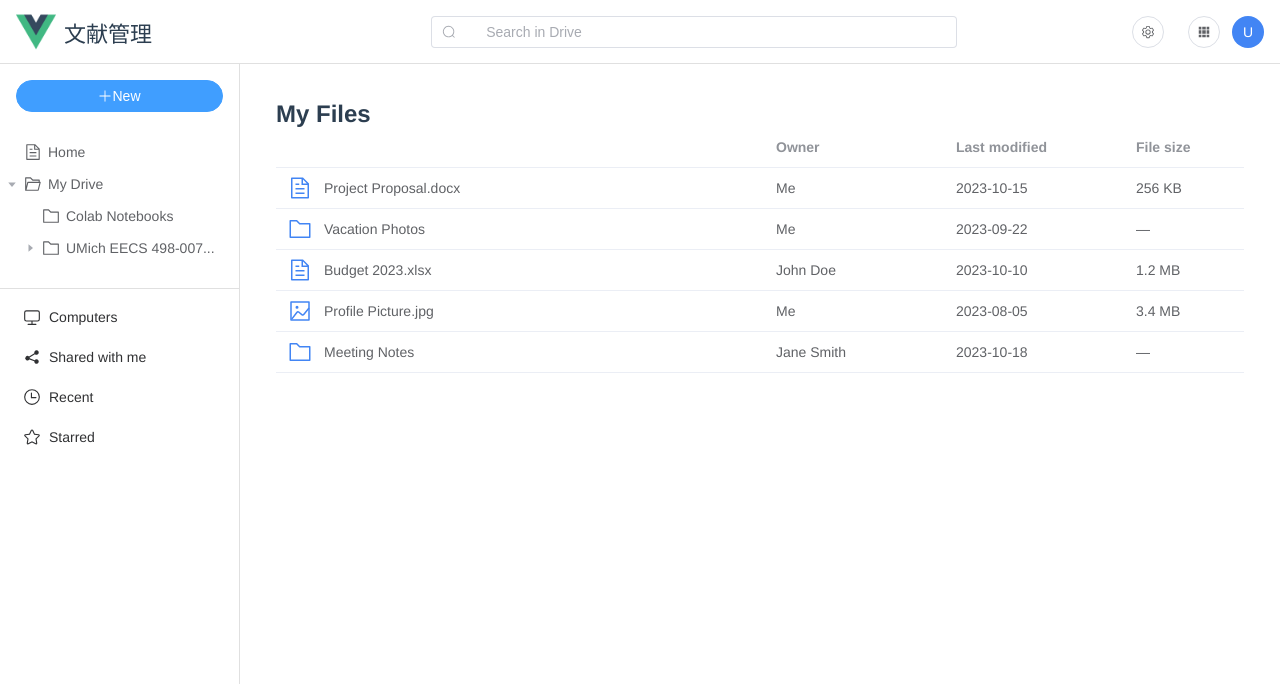
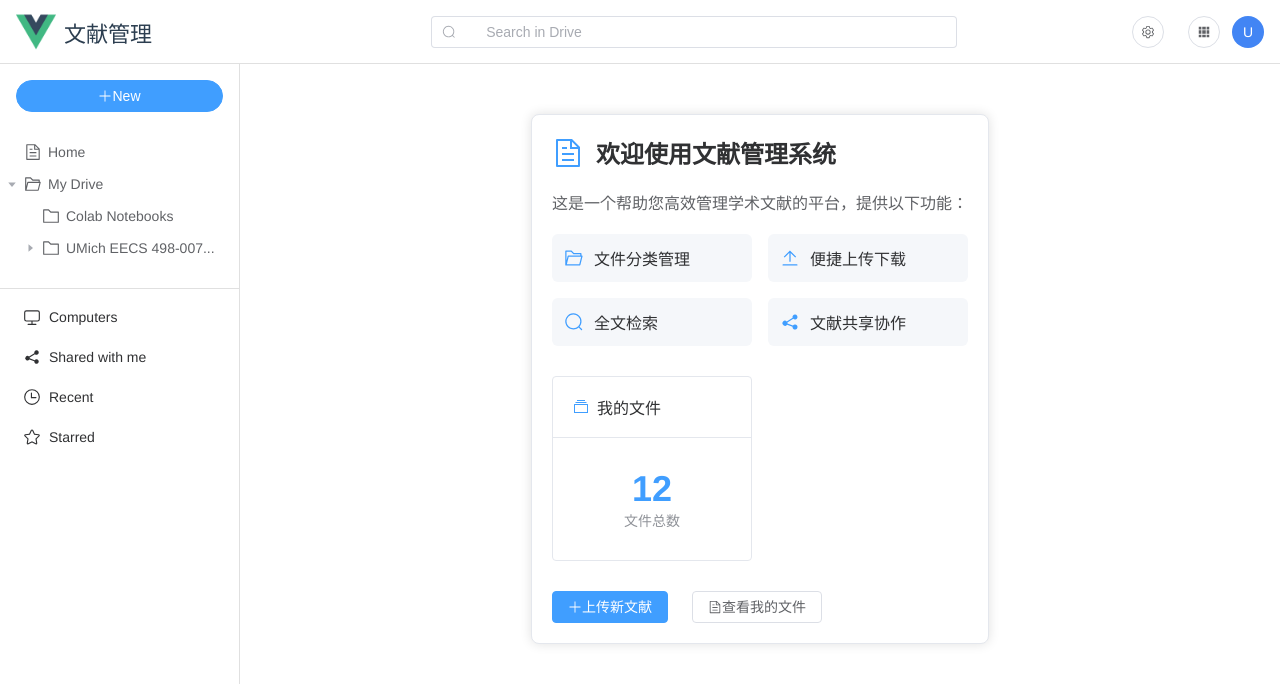
Before and after one commit to Parry-Git/LitSay, a Vue app: page / in a window 1280 px wide. Shown: the top 684 px of the page. Built offline with nearby package versions, Linux system fonts and the light colour scheme.

Commit message:
添加欢迎组件

```diff
--- a/src/components/FileList.vue
+++ b/src/components/FileList.vue
@@ -1,7 +1,7 @@
 <template>
   <div class="file-list-container">
     <h2>My Files</h2>
-    <el-table :data="fileList" style="width: 100%">
+    <el-table :data="fielList" style="width: 100%">
       <el-table-column>
         <template #default="scope">
           <div class="file-item">
--- /dev/null
+++ b/src/components/Welcome.vue
@@ -0,0 +1,203 @@
+<template>
+  <div class="welcome-container">
+    <el-card class="welcome-card">
+      <div class="welcome-header">
+        <el-icon :size="32" class="welcome-icon"><Document /></el-icon>
+        <h1 class="welcome-title">欢迎使用文献管理系统</h1>
+      </div>
+
+      <div class="welcome-content">
+        <p class="welcome-description">
+          这是一个帮助您高效管理学术文献的平台，提供以下功能：
+        </p>
+
+        <div class="features-list">
+          <div class="feature-item">
+            <el-icon><FolderOpened /></el-icon>
+            <span>文件分类管理</span>
+          </div>
+          <div class="feature-item">
+            <el-icon><Upload /></el-icon>
+            <span>便捷上传下载</span>
+          </div>
+          <div class="feature-item">
+            <el-icon><Search /></el-icon>
+            <span>全文检索</span>
+          </div>
+          <div class="feature-item">
+            <el-icon><Share /></el-icon>
+            <span>文献共享协作</span>
+          </div>
+        </div>
+      </div>
+
+      <div class="stats-container">
+        <el-card class="stats-card" shadow="hover">
+          <template #header>
+            <div class="stats-header">
+              <el-icon><Files /></el-icon>
+              <span>我的文件</span>
+            </div>
+          </template>
+          <div class="stats-content">
+            <div class="stats-number">{{ fileCount }}</div>
+            <div class="stats-label">文件总数</div>
+          </div>
+        </el-card>
+      </div>
+
+      <div class="welcome-footer">
+        <el-button type="primary" @click="goToUpload">
+          <el-icon><Plus /></el-icon>
+          上传新文献
+        </el-button>
+        <el-button @click="goToFiles">
+          <el-icon><Document /></el-icon>
+          查看我的文件
+        </el-button>
+      </div>
+    </el-card>
+  </div>
+</template>
+
+<script lang="ts">
+import { defineComponent, ref } from "vue";
+import { useRouter } from "vue-router";
+import {
+  Document,
+  FolderOpened,
+  Upload,
+  Search,
+  Share,
+  Plus,
+  Files,
+} from "@element-plus/icons-vue";
+
+export default defineComponent({
+  name: "WelcomeComponent",
+  components: {
+    Document,
+    FolderOpened,
+    Upload,
+    Search,
+    Share,
+    Plus,
+    Files,
+  },
+  setup() {
+    const router = useRouter();
+    // 模拟文件数量，实际项目中应该从API或状态管理中获取
+    const fileCount = ref(12);
+
+    const goToUpload = () => {
+      router.push("/upload");
+    };
+
+    const goToFiles = () => {
+      // 可以添加导航到文件列表的逻辑
+      // 或者滚动到当前页面的文件列表部分
+    };
+
+    return {
+      fileCount,
+      goToUpload,
+      goToFiles,
+    };
+  },
+});
+</script>
+
+<style scoped>
+.welcome-container {
+  padding: 30px;
+  max-width: 1500px;
+  margin: 0 auto;
+}
+
+.welcome-card {
+  border-radius: 8px;
+}
+
+.welcome-header {
+  display: flex;
+  align-items: center;
+  margin-bottom: 20px;
+}
+
+.welcome-icon {
+  color: #409eff;
+  margin-right: 12px;
+}
+
+.welcome-title {
+  font-size: 24px;
+  color: #303133;
+  margin: 0;
+}
+
+.welcome-description {
+  font-size: 16px;
+  color: #606266;
+  margin-bottom: 20px;
+}
+
+.features-list {
+  display: grid;
+  grid-template-columns: repeat(auto-fit, minmax(200px, 1fr));
+  gap: 16px;
+  margin-bottom: 30px;
+}
+
+.feature-item {
+  display: flex;
+  align-items: center;
+  padding: 12px;
+  background-color: #f5f7fa;
+  border-radius: 6px;
+}
+
+.feature-item .el-icon {
+  font-size: 20px;
+  color: #409eff;
+  margin-right: 10px;
+}
+
+.stats-container {
+  margin-bottom: 30px;
+}
+
+.stats-card {
+  width: 200px;
+}
+
+.stats-header {
+  display: flex;
+  align-items: center;
+}
+
+.stats-header .el-icon {
+  margin-right: 8px;
+  color: #409eff;
+}
+
+.stats-content {
+  text-align: center;
+  padding: 10px 0;
+}
+
+.stats-number {
+  font-size: 36px;
+  font-weight: bold;
+  color: #409eff;
+}
+
+.stats-label {
+  font-size: 14px;
+  color: #909399;
+}
+
+.welcome-footer {
+  display: flex;
+  gap: 12px;
+}
+</style>
--- a/src/views/HomeView.vue
+++ b/src/views/HomeView.vue
@@ -1,17 +1,17 @@
 <template>
   <div class="home">
-    <FileList />
+    <Welcome class="welcome-section" />
   </div>
 </template>
 
 <script lang="ts">
 import { defineComponent } from "vue";
-import FileList from "@/components/FileList.vue";
+import Welcome from "@/components/Welcome.vue";
 
 export default defineComponent({
   name: "HomeView",
   components: {
-    FileList,
+    Welcome,
   },
 });
 </script>
@@ -20,6 +20,9 @@ export default defineComponent({
 .home {
   width: 100%;
   height: 100%;
+  display: flex;
+  flex-direction: column;
+  gap: 20px;
 }
 
 .home-container {
```
